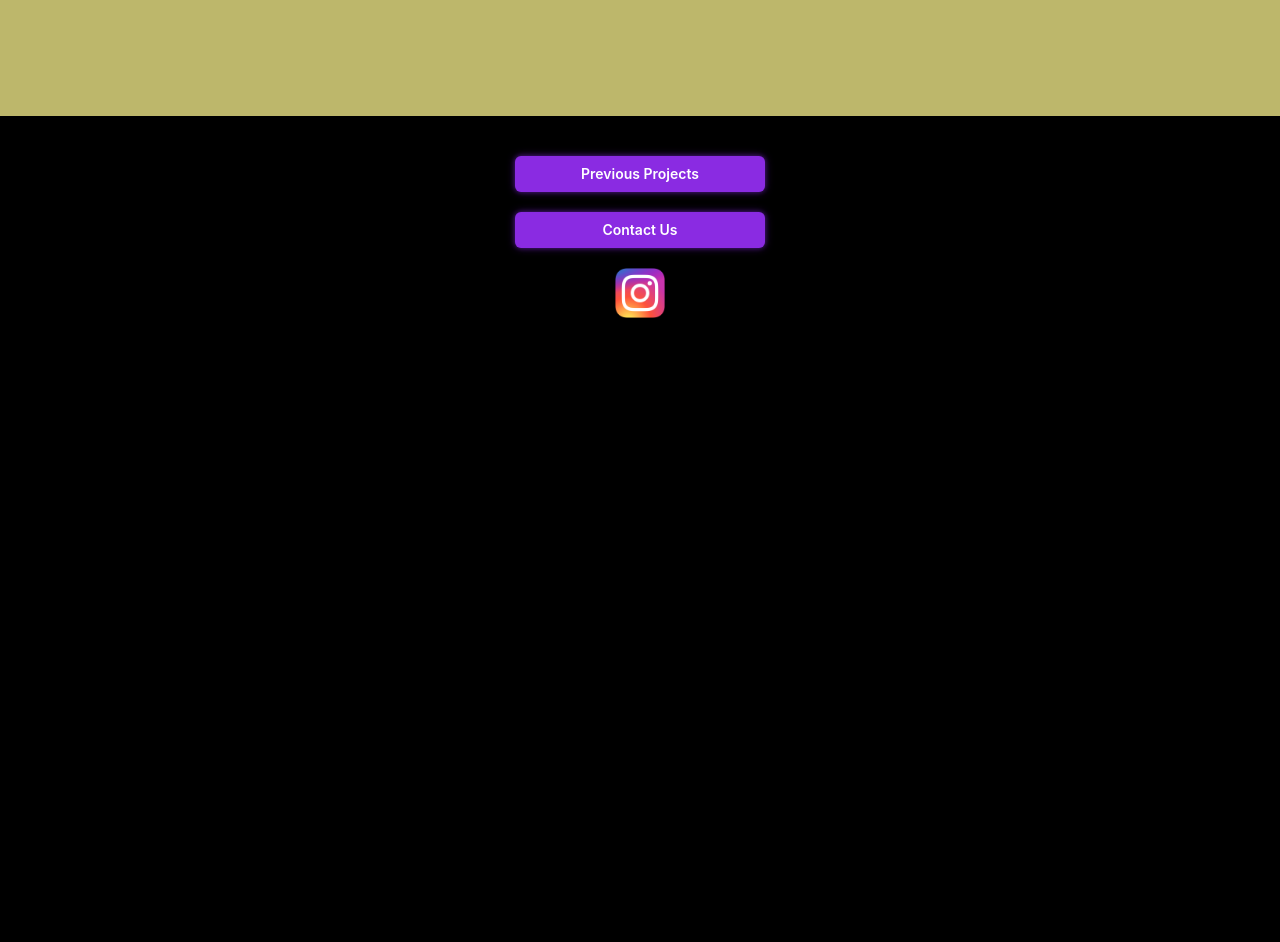
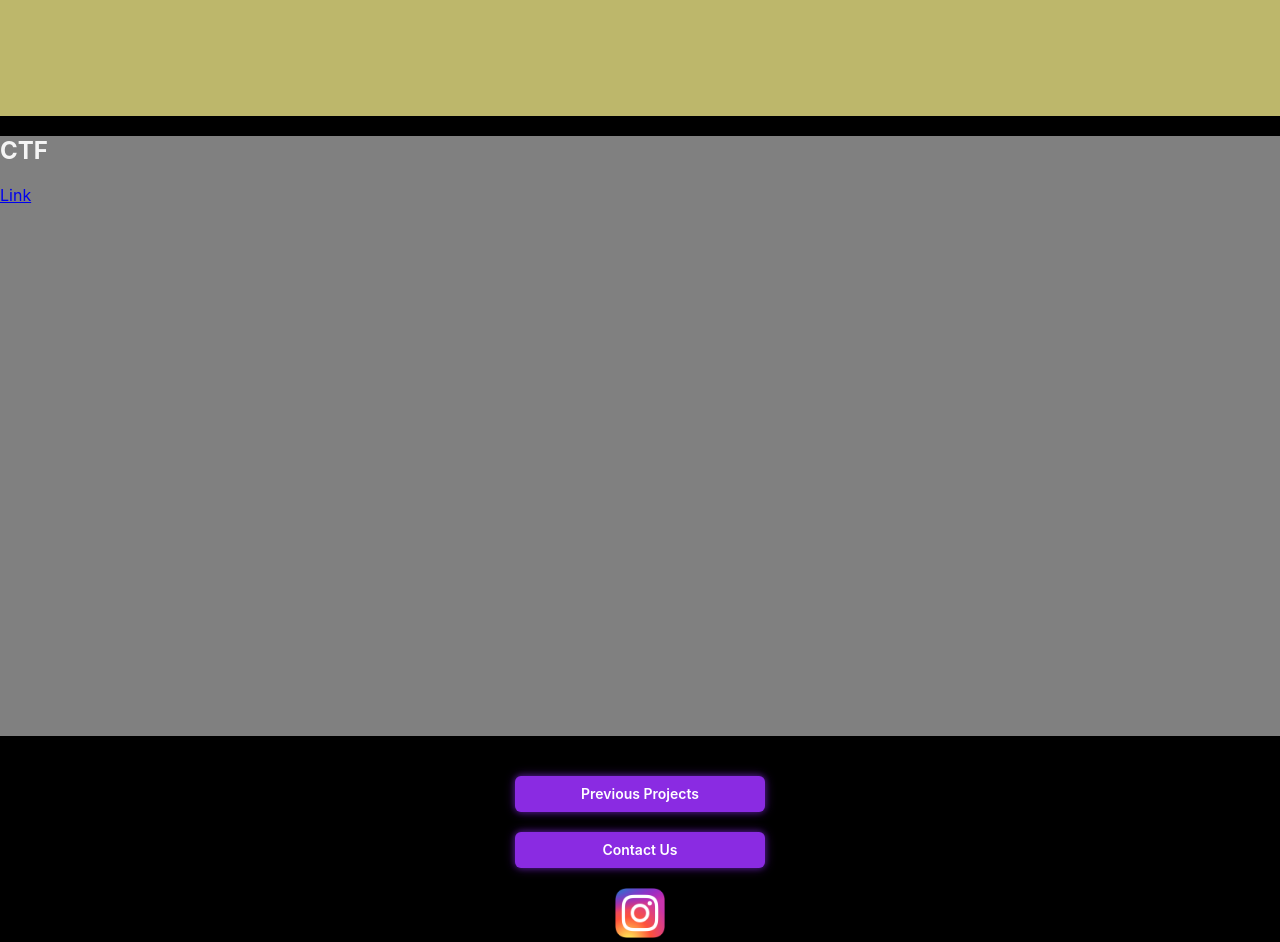
Before and after one commit to mvhacks/website-9.0, a React (Create React App) app: page / in a window 1280 px wide. Shown: the part 4960-5902 px from the top of the page. Before the commit the page ends 5282 px from the top, so only its background shows below. Built offline with nearby package versions, Linux system fonts and the light colour scheme.

Commit message:
Added CTF section and link

```diff
--- a/src/App.css
+++ b/src/App.css
@@ -51,7 +51,10 @@ h2 {
   height: 600px;
   background-color:#61dafb;
 }
-
+.ctf {
+  height: 600px;
+  background-color: gray;
+}
 .schedule {
   /* height: 600px; */
   /* background-color:forestgreen */
--- a/src/App.tsx
+++ b/src/App.tsx
@@ -14,6 +14,7 @@ function App() {
   const sponsor = useRef(null);
   const faqs = useRef(null);
   const team = useRef(null);
+  const ctf = useRef(null);
 
   const scroll = (elementRef: any) => {
     window.scrollTo({
@@ -35,6 +36,8 @@ function App() {
       scroll(faqs);
     } else if (option === "team") {
       scroll(team);
+    } else if (option === "ctf") {
+      scroll(ctf);
     }
   };
 
@@ -64,6 +67,13 @@ function App() {
         <div className="team" ref={team}>
           <h2>TEAM</h2>
         </div>
+        <div className='ctf' ref={ctf}>
+          <h2>CTF</h2>
+          <a href='https://forms.gle/TpAz8w8KSJpWMf9Y6'>Link</a>
+        </div>
+        <div>
+
+        </div>
       </div>
       <br />
       <br />
```
